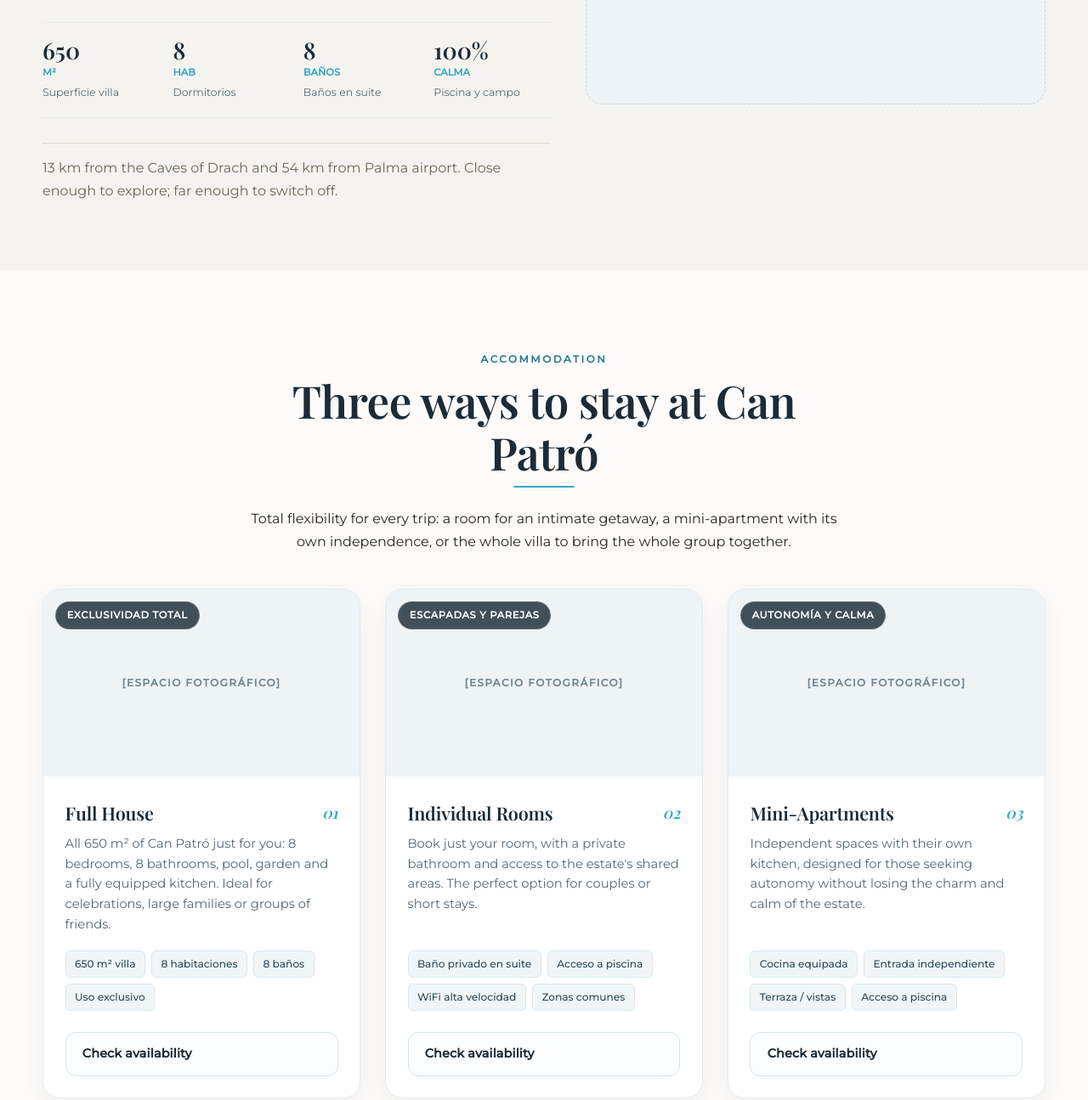
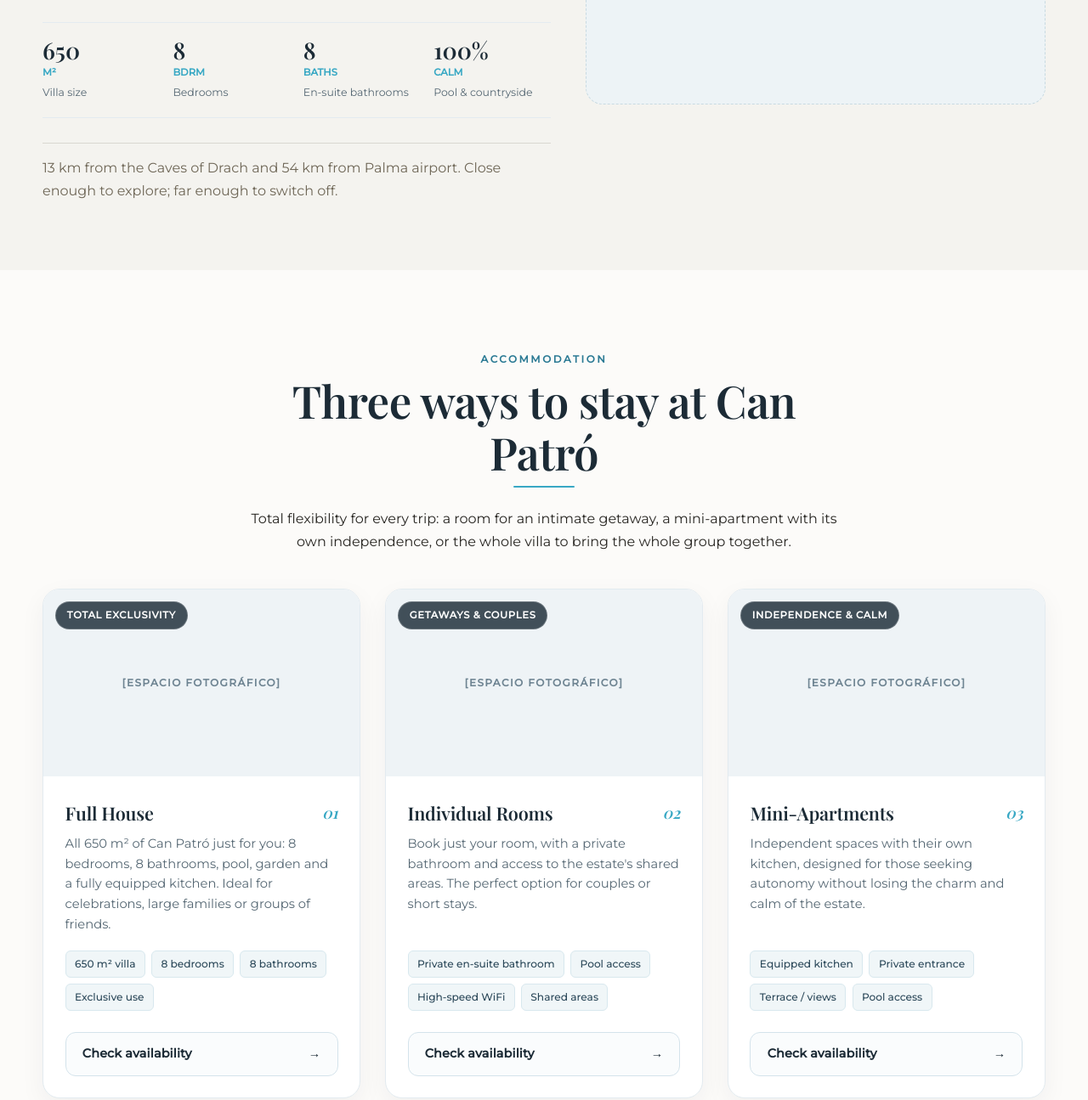
Before and after one commit to TiagoVald09/can-patro-web, a plain HTML site: page index.html in a window 1280 px wide. Shown: the part 1252-2547 px from the top of the page at 85% size. Drawn offline with nearby package versions, Linux system fonts and the light colour scheme; a web font is replaced by a local one.

Commit message:
Corrige traducciones faltantes y botón casi invisible del héroe
- El botón "Ver disponibilidad" del héroe usaba una clave de traducción
  que no existía en el diccionario, así que nunca cambiaba de idioma.
  Ahora sí traduce correctamente a inglés y alemán.
- Traduce las etiquetas de las tarjetas de alojamiento (Exclusividad
  total / Escapadas y parejas / Autonomía y calma), sus listas de
  características (650 m², habitaciones, baños, WiFi, etc.) y las 4
  métricas de la finca (m², dormitorios, baños, calma) — antes se
  quedaban en español sin importar el idioma elegido.
- Corrige un bug donde el ícono de flecha (→) de los botones "Ver
  disponibilidad" de cada tarjeta desaparecía al cambiar de idioma.
- Sube el contraste del botón "Conocer la finca / Discover the house"
  del héroe: con la opacidad original el texto blanco casi
  desaparecía sobre las zonas claras de la foto.

No se tocó ningún color, medida ni la estructura del diseño. Las
páginas de aviso legal, cookies y política de privacidad se dejan
tal cual, solo en español.

```diff
--- a/i18n.js
+++ b/i18n.js
@@ -45,6 +45,14 @@ var TRANSLATIONS = {
             "intro.p1": "En las afueras de Manacor, Can Patró abre sus puertas a quienes buscan paz sin renunciar a la belleza. La villa, de 650 m², se alquila por habitaciones individuales, mini-apartamentos o en exclusiva: usted elige si viaja en pareja, con amigos o con toda la familia.",
             "intro.p2": "El día empieza con luz de campo, el canto de los pájaros y el agua de la piscina. Por la tarde, una barbacoa bajo el cielo mallorquín. Por la noche, dos chimeneas encendidas y el silencio de la isla.",
             "intro.note": "A 13 km de las Cuevas del Drach y a 54 km del aeropuerto de Palma. Lo bastante cerca para explorar; lo bastante lejos para desconectar.",
+            "intro.stat1.unit": "m²",
+            "intro.stat1.desc": "Superficie villa",
+            "intro.stat2.unit": "hab",
+            "intro.stat2.desc": "Dormitorios",
+            "intro.stat3.unit": "baños",
+            "intro.stat3.desc": "Baños en suite",
+            "intro.stat4.unit": "calma",
+            "intro.stat4.desc": "Piscina y campo",
             "stays.eyebrow": "Alojamientos",
             "stays.title": "Tres maneras de quedarse en Can Patró",
             "stays.lead": "Flexibilidad total para cada viaje: una habitación para una escapada íntima, un mini-apartamento con independencia propia, o la villa entera para reunir a todo el grupo.",
@@ -57,6 +65,21 @@ var TRANSLATIONS = {
             "stays.miniapt.title": "Mini-departamentos",
             "stays.miniapt.desc": "Espacios independientes con cocina propia, pensados para quienes buscan autonomía sin perder el encanto y la calma de la finca.",
             "stays.miniapt.cta": "Ver disponibilidad",
+            "stays.casa.tag": "Exclusividad total",
+            "stays.casa.feat1": "650 m² de villa",
+            "stays.casa.feat2": "8 habitaciones",
+            "stays.casa.feat3": "8 baños",
+            "stays.casa.feat4": "Uso exclusivo",
+            "stays.habitaciones.tag": "Escapadas y parejas",
+            "stays.habitaciones.feat1": "Baño privado en suite",
+            "stays.habitaciones.feat2": "Acceso a piscina",
+            "stays.habitaciones.feat3": "WiFi alta velocidad",
+            "stays.habitaciones.feat4": "Zonas comunes",
+            "stays.miniapt.tag": "Autonomía y calma",
+            "stays.miniapt.feat1": "Cocina equipada",
+            "stays.miniapt.feat2": "Entrada independiente",
+            "stays.miniapt.feat3": "Terraza / vistas",
+            "stays.miniapt.feat4": "Acceso a piscina",
             "amenities.eyebrow": "Comodidades",
             "amenities.title": "Todo lo necesario Nada que distraiga",
             "amenities.lead": "Can Patró está pensada para que el día fluya, dentro y fuera de la casa.",
@@ -226,6 +249,14 @@ var TRANSLATIONS = {
             "intro.p1": "On the outskirts of Manacor, Can Patró welcomes those looking for peace without giving up beauty. The 650 m² villa is rented by individual room, mini-apartment, or in full: you choose whether you're travelling as a couple, with friends, or with the whole family.",
             "intro.p2": "The day starts with countryside light, birdsong and the water of the pool. In the afternoon, a barbecue under the Mallorcan sky. At night, two lit fireplaces and the silence of the island.",
             "intro.note": "13 km from the Caves of Drach and 54 km from Palma airport. Close enough to explore; far enough to switch off.",
+            "intro.stat1.unit": "m²",
+            "intro.stat1.desc": "Villa size",
+            "intro.stat2.unit": "bdrm",
+            "intro.stat2.desc": "Bedrooms",
+            "intro.stat3.unit": "baths",
+            "intro.stat3.desc": "En-suite bathrooms",
+            "intro.stat4.unit": "calm",
+            "intro.stat4.desc": "Pool & countryside",
             "stays.eyebrow": "Accommodation",
             "stays.title": "Three ways to stay at Can Patró",
             "stays.lead": "Total flexibility for every trip: a room for an intimate getaway, a mini-apartment with its own independence, or the whole villa to bring the whole group together.",
@@ -238,6 +269,21 @@ var TRANSLATIONS = {
             "stays.miniapt.title": "Mini-Apartments",
             "stays.miniapt.desc": "Independent spaces with their own kitchen, designed for those seeking autonomy without losing the charm and calm of the estate.",
             "stays.miniapt.cta": "Check availability",
+            "stays.casa.tag": "Total exclusivity",
+            "stays.casa.feat1": "650 m² villa",
+            "stays.casa.feat2": "8 bedrooms",
+            "stays.casa.feat3": "8 bathrooms",
+            "stays.casa.feat4": "Exclusive use",
+            "stays.habitaciones.tag": "Getaways & couples",
+            "stays.habitaciones.feat1": "Private en-suite bathroom",
+            "stays.habitaciones.feat2": "Pool access",
+            "stays.habitaciones.feat3": "High-speed WiFi",
+            "stays.habitaciones.feat4": "Shared areas",
+            "stays.miniapt.tag": "Independence & calm",
+            "stays.miniapt.feat1": "Equipped kitchen",
+            "stays.miniapt.feat2": "Private entrance",
+            "stays.miniapt.feat3": "Terrace / views",
+            "stays.miniapt.feat4": "Pool access",
             "amenities.eyebrow": "Amenities",
             "amenities.title": "Everything you need, Nothing to distract you",
             "amenities.lead": "Can Patró is designed for the day to flow, indoors and out.",
@@ -407,6 +453,14 @@ var TRANSLATIONS = {
             "intro.p1": "Am Rande von Manacor öffnet Can Patró seine Türen für alle, die Ruhe suchen, ohne auf Schönheit zu verzichten. Die 650 m² große Villa wird zimmerweise, als Miniapartment oder exklusiv vermietet: Sie entscheiden, ob Sie zu zweit, mit Freunden oder mit der ganzen Familie reisen.",
             "intro.p2": "Der Tag beginnt mit Licht auf dem Land, Vogelgezwitscher und dem Wasser des Pools. Am Nachmittag ein Grillabend unter dem mallorquinischen Himmel. Nachts zwei brennende Kamine und die Stille der Insel.",
             "intro.note": "13 km von den Drachenhöhlen und 54 km vom Flughafen Palma entfernt. Nah genug zum Erkunden, fern genug zum Abschalten.",
+            "intro.stat1.unit": "m²",
+            "intro.stat1.desc": "Wohnfläche",
+            "intro.stat2.unit": "Zi.",
+            "intro.stat2.desc": "Schlafzimmer",
+            "intro.stat3.unit": "Bäder",
+            "intro.stat3.desc": "Bäder en-suite",
+            "intro.stat4.unit": "Ruhe",
+            "intro.stat4.desc": "Pool & Landschaft",
             "stays.eyebrow": "Unterkünfte",
             "stays.title": "Drei Arten in Can Patró zu wohnen",
             "stays.lead": "Volle Flexibilität für jede Reise: ein Zimmer für eine intime Auszeit, ein Miniapartment mit eigener Unabhängigkeit oder die ganze Villa, um die gesamte Gruppe zusammenzubringen.",
@@ -419,6 +473,21 @@ var TRANSLATIONS = {
             "stays.miniapt.title": "Miniapartments",
             "stays.miniapt.desc": "Unabhängige Bereiche mit eigener Küche, gedacht für alle, die Eigenständigkeit suchen, ohne auf den Charme und die Ruhe des Anwesens zu verzichten.",
             "stays.miniapt.cta": "Verfügbarkeit prüfen",
+            "stays.casa.tag": "Volle Exklusivität",
+            "stays.casa.feat1": "650 m² Villa",
+            "stays.casa.feat2": "8 Schlafzimmer",
+            "stays.casa.feat3": "8 Badezimmer",
+            "stays.casa.feat4": "Exklusive Nutzung",
+            "stays.habitaciones.tag": "Kurzurlaub & Paare",
+            "stays.habitaciones.feat1": "Eigenes Bad (en-suite)",
+            "stays.habitaciones.feat2": "Poolzugang",
+            "stays.habitaciones.feat3": "Highspeed-WLAN",
+            "stays.habitaciones.feat4": "Gemeinschaftsbereiche",
+            "stays.miniapt.tag": "Unabhängigkeit & Ruhe",
+            "stays.miniapt.feat1": "Ausgestattete Küche",
+            "stays.miniapt.feat2": "Eigener Eingang",
+            "stays.miniapt.feat3": "Terrasse / Aussicht",
+            "stays.miniapt.feat4": "Poolzugang",
             "amenities.eyebrow": "Ausstattung",
             "amenities.title": "Alles Nötige. Nichts, was ablenkt",
             "amenities.lead": "Can Patró ist so gestaltet, dass der Tag drinnen wie draußen einfach fließt.",
--- a/index.html
+++ b/index.html
@@ -87,7 +87,7 @@
           </p>
 <div class="hero-actions">
             <!-- Botón 1: Acción de reserva con texto diferenciado -->
-            <a class="btn btn-primary" href="reservar.html" data-i18n="hero.cta">Ver disponibilidad</a>
+            <a class="btn btn-primary" href="reservar.html" data-i18n="hero.cta1">Ver disponibilidad</a>
 
             <!-- Botón 2: Para conocer la finca (va a #casa sin saltarse nada) -->
             <a class="btn btn-hero-secondary" href="#casa" data-i18n="hero.cta2">Conocer la finca</a>
@@ -122,23 +122,23 @@
             <div class="intro-stats-grid">
               <div class="stat-item">
                 <span class="stat-num">650</span>
-                <span class="stat-unit">m²</span>
-                <span class="stat-desc">Superficie villa</span>
+                <span class="stat-unit" data-i18n="intro.stat1.unit">m²</span>
+                <span class="stat-desc" data-i18n="intro.stat1.desc">Superficie villa</span>
               </div>
               <div class="stat-item">
                 <span class="stat-num">8</span>
-                <span class="stat-unit">hab</span>
-                <span class="stat-desc">Dormitorios</span>
+                <span class="stat-unit" data-i18n="intro.stat2.unit">hab</span>
+                <span class="stat-desc" data-i18n="intro.stat2.desc">Dormitorios</span>
               </div>
               <div class="stat-item">
                 <span class="stat-num">8</span>
-                <span class="stat-unit">baños</span>
-                <span class="stat-desc">Baños en suite</span>
+                <span class="stat-unit" data-i18n="intro.stat3.unit">baños</span>
+                <span class="stat-desc" data-i18n="intro.stat3.desc">Baños en suite</span>
               </div>
               <div class="stat-item">
                 <span class="stat-num">100%</span>
-                <span class="stat-unit">calma</span>
-                <span class="stat-desc">Piscina y campo</span>
+                <span class="stat-unit" data-i18n="intro.stat4.unit">calma</span>
+                <span class="stat-desc" data-i18n="intro.stat4.desc">Piscina y campo</span>
               </div>
             </div>
 
@@ -167,7 +167,7 @@
             <!-- TARJETA 1: CASA COMPLETA -->
             <article class="stay-card reveal">
               <div class="stay-card-media">
-                <span class="stay-tag">Exclusividad total</span>
+                <span class="stay-tag" data-i18n="stays.casa.tag">Exclusividad total</span>
                 <figure class="photo-slot">[ESPACIO FOTOGRÁFICO]</figure>
               </div>
               <div class="stay-card-body">
@@ -179,13 +179,13 @@
                   Los 650 m² de Can Patró solo para los suyos: 8 dormitorios, 8 baños, piscina, jardín y cocina completa. Ideal para celebraciones o familias numerosas.
                 </p>
                 <ul class="stay-features">
-                  <li>650 m² villa</li>
-                  <li>8 habitaciones</li>
-                  <li>8 baños</li>
-                  <li>Uso exclusivo</li>
+                  <li data-i18n="stays.casa.feat1">650 m² de villa</li>
+                  <li data-i18n="stays.casa.feat2">8 habitaciones</li>
+                  <li data-i18n="stays.casa.feat3">8 baños</li>
+                  <li data-i18n="stays.casa.feat4">Uso exclusivo</li>
                 </ul>
-                <a class="btn btn-stay" href="reservar.html" data-widget="smoobu" data-i18n="stays.casa.cta">
-                  <span>Ver disponibilidad</span>
+                <a class="btn btn-stay" href="reservar.html" data-widget="smoobu">
+                  <span data-i18n="stays.casa.cta">Ver disponibilidad</span>
                   <span aria-hidden="true">→</span>
                 </a>
               </div>
@@ -194,7 +194,7 @@
             <!-- TARJETA 2: HABITACIONES INDIVIDUALES -->
             <article class="stay-card reveal">
               <div class="stay-card-media">
-                <span class="stay-tag">Escapadas y parejas</span>
+                <span class="stay-tag" data-i18n="stays.habitaciones.tag">Escapadas y parejas</span>
                 <figure class="photo-slot">[ESPACIO FOTOGRÁFICO]</figure>
               </div>
               <div class="stay-card-body">
@@ -206,13 +206,13 @@
                   Reserve solo su habitación con baño privado y acceso libre a los jardines, piscina y zonas comunes. Perfecto para estancias tranquilas.
                 </p>
                 <ul class="stay-features">
-                  <li>Baño privado en suite</li>
-                  <li>Acceso a piscina</li>
-                  <li>WiFi alta velocidad</li>
-                  <li>Zonas comunes</li>
+                  <li data-i18n="stays.habitaciones.feat1">Baño privado en suite</li>
+                  <li data-i18n="stays.habitaciones.feat2">Acceso a piscina</li>
+                  <li data-i18n="stays.habitaciones.feat3">WiFi alta velocidad</li>
+                  <li data-i18n="stays.habitaciones.feat4">Zonas comunes</li>
                 </ul>
-                <a class="btn btn-stay" href="reservar.html" data-widget="smoobu" data-i18n="stays.habitaciones.cta">
-                  <span>Ver disponibilidad</span>
+                <a class="btn btn-stay" href="reservar.html" data-widget="smoobu">
+                  <span data-i18n="stays.habitaciones.cta">Ver disponibilidad</span>
                   <span aria-hidden="true">→</span>
                 </a>
               </div>
@@ -221,7 +221,7 @@
             <!-- TARJETA 3: MINI-DEPARTAMENTOS -->
             <article class="stay-card reveal">
               <div class="stay-card-media">
-                <span class="stay-tag">Autonomía y calma</span>
+                <span class="stay-tag" data-i18n="stays.miniapt.tag">Autonomía y calma</span>
                 <figure class="photo-slot">[ESPACIO FOTOGRÁFICO]</figure>
               </div>
               <div class="stay-card-body">
@@ -233,13 +233,13 @@
                   Espacios independientes equipados con cocina propia, pensados para quienes buscan total autonomía manteniendo la serenidad de la finca.
                 </p>
                 <ul class="stay-features">
-                  <li>Cocina equipada</li>
-                  <li>Entrada independiente</li>
-                  <li>Terraza / vistas</li>
-                  <li>Acceso a piscina</li>
+                  <li data-i18n="stays.miniapt.feat1">Cocina equipada</li>
+                  <li data-i18n="stays.miniapt.feat2">Entrada independiente</li>
+                  <li data-i18n="stays.miniapt.feat3">Terraza / vistas</li>
+                  <li data-i18n="stays.miniapt.feat4">Acceso a piscina</li>
                 </ul>
-                <a class="btn btn-stay" href="reservar.html" data-widget="smoobu" data-i18n="stays.miniapt.cta">
-                  <span>Ver disponibilidad</span>
+                <a class="btn btn-stay" href="reservar.html" data-widget="smoobu">
+                  <span data-i18n="stays.miniapt.cta">Ver disponibilidad</span>
                   <span aria-hidden="true">→</span>
                 </a>
               </div>
```
Also changed, not shown: style.css (+10 -5 lines).
